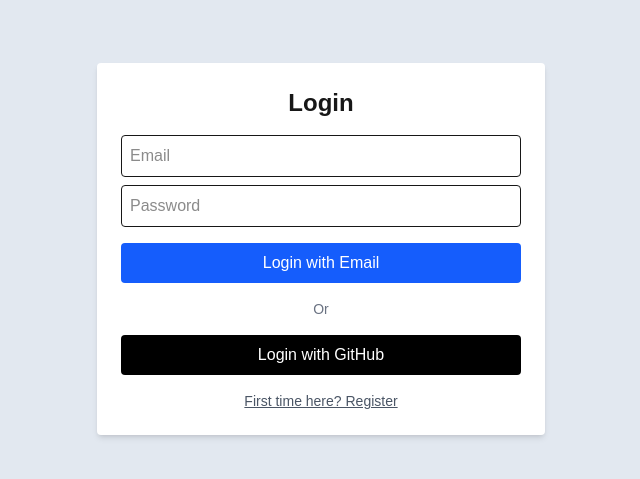
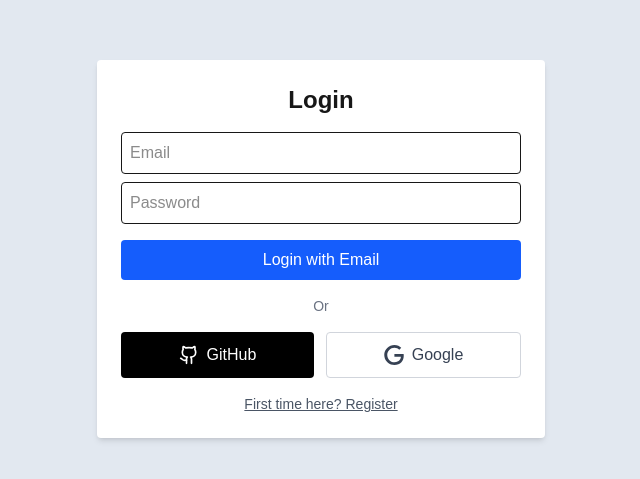
Before and after one commit to ianez7659/job-tracker, a Next.js app: page /login in a window 1280 px wide. Shown: the part 151-630 px from the top of the page, without its empty margins (319-959 px from the left). Built offline with nearby package versions, Linux system fonts and the light colour scheme.

Commit message:
feat: add Google authentication support and enhance login UI with social login options

```diff
--- a/package.json
+++ b/package.json
@@ -26,6 +26,7 @@
     "react-chartjs-2": "^5.3.0",
     "react-dom": "^19.0.0",
     "react-easy-crop": "^5.5.6",
+    "react-icons": "^5.5.0",
     "recharts": "^3.0.2",
     "zustand": "^5.0.6"
   },
--- a/src/app/login/page.tsx
+++ b/src/app/login/page.tsx
@@ -4,6 +4,8 @@ import { signIn } from "next-auth/react";
 import { useState } from "react";
 import { useRouter } from "next/navigation";
 import { AnimatePresence, motion } from "framer-motion";
+import { Github } from "lucide-react";
+import { SiGoogle } from "react-icons/si";
 
 export default function LoginPage() {
   const router = useRouter();
@@ -108,12 +110,24 @@ export default function LoginPage() {
 
             <div className="my-4 text-sm text-gray-500">Or</div>
 
-            <button
-              onClick={() => signIn("github", { callbackUrl: "/dashboard" })}
-              className="bg-black text-white px-4 py-2 rounded hover:bg-gray-800 w-full transition-all hover:scale-[1.02]"
-            >
-              Login with GitHub
-            </button>
+            <div className="flex gap-3">
+              <button
+                type="button"
+                onClick={() => signIn("github", { callbackUrl: "/dashboard" })}
+                className="flex-1 flex items-center justify-center gap-2 bg-black text-white px-4 py-2.5 rounded hover:bg-gray-800 transition-all hover:scale-[1.02]"
+              >
+                <Github className="w-5 h-5" />
+                <span>GitHub</span>
+              </button>
+              <button
+                type="button"
+                onClick={() => signIn("google", { callbackUrl: "/dashboard" })}
+                className="flex-1 flex items-center justify-center gap-2 bg-white text-gray-700 px-4 py-2.5 rounded border border-gray-300 hover:bg-gray-50 transition-all hover:scale-[1.02]"
+              >
+                <SiGoogle className="w-5 h-5" />
+                <span>Google</span>
+              </button>
+            </div>
 
             <p
               className="mt-4 text-sm text-gray-600 cursor-pointer underline"
--- a/src/lib/auth.ts
+++ b/src/lib/auth.ts
@@ -6,12 +6,15 @@ import { compare } from "bcryptjs";
 import { JWT } from "next-auth/jwt";
 import { Session, User } from "next-auth";
 import { PrismaAdapter } from "@auth/prisma-adapter";
+import GoogleProvider from "next-auth/providers/google";
 
 // Check environment variables on startup
 if (process.env.NODE_ENV === "development") {
   console.log("🔍 Environment check:", {
     hasGithubId: !!process.env.GITHUB_ID,
     hasGithubSecret: !!process.env.GITHUB_SECRET,
+    hasGoogleId: !!process.env.GOOGLE_CLIENT_ID,
+    hasGoogleSecret: !!process.env.GOOGLE_CLIENT_SECRET,
     hasNextAuthSecret: !!process.env.NEXTAUTH_SECRET,
     hasNextAuthUrl: !!process.env.NEXTAUTH_URL,
     nextAuthUrl: process.env.NEXTAUTH_URL,
@@ -31,6 +34,10 @@ export const authOptions: NextAuthOptions = {
           scope: "read:user user:email",
         },
       },
+    }),
+    GoogleProvider({
+      clientId: process.env.GOOGLE_CLIENT_ID!,
+      clientSecret: process.env.GOOGLE_CLIENT_SECRET!,
     }),
     CredentialsProvider({
       name: "credentials",
@@ -150,6 +157,15 @@ export const authOptions: NextAuthOptions = {
           });
           console.log("✅ User image updated successfully");
         }
+        if (account?.provider === "google" && (profile as any)?.picture) {
+          await prisma.user.update({
+            where: { email: user.email! },
+            data: {
+              image: (profile as any).picture,
+            },
+          });
+          console.log("✅ Google user image updated successfully");
+        }
       } catch (error) {
         console.error("❌ Error updating user image:", error);
       }
```
Also changed, not shown: 1 other file (tests, documents, lock files or other folders).
